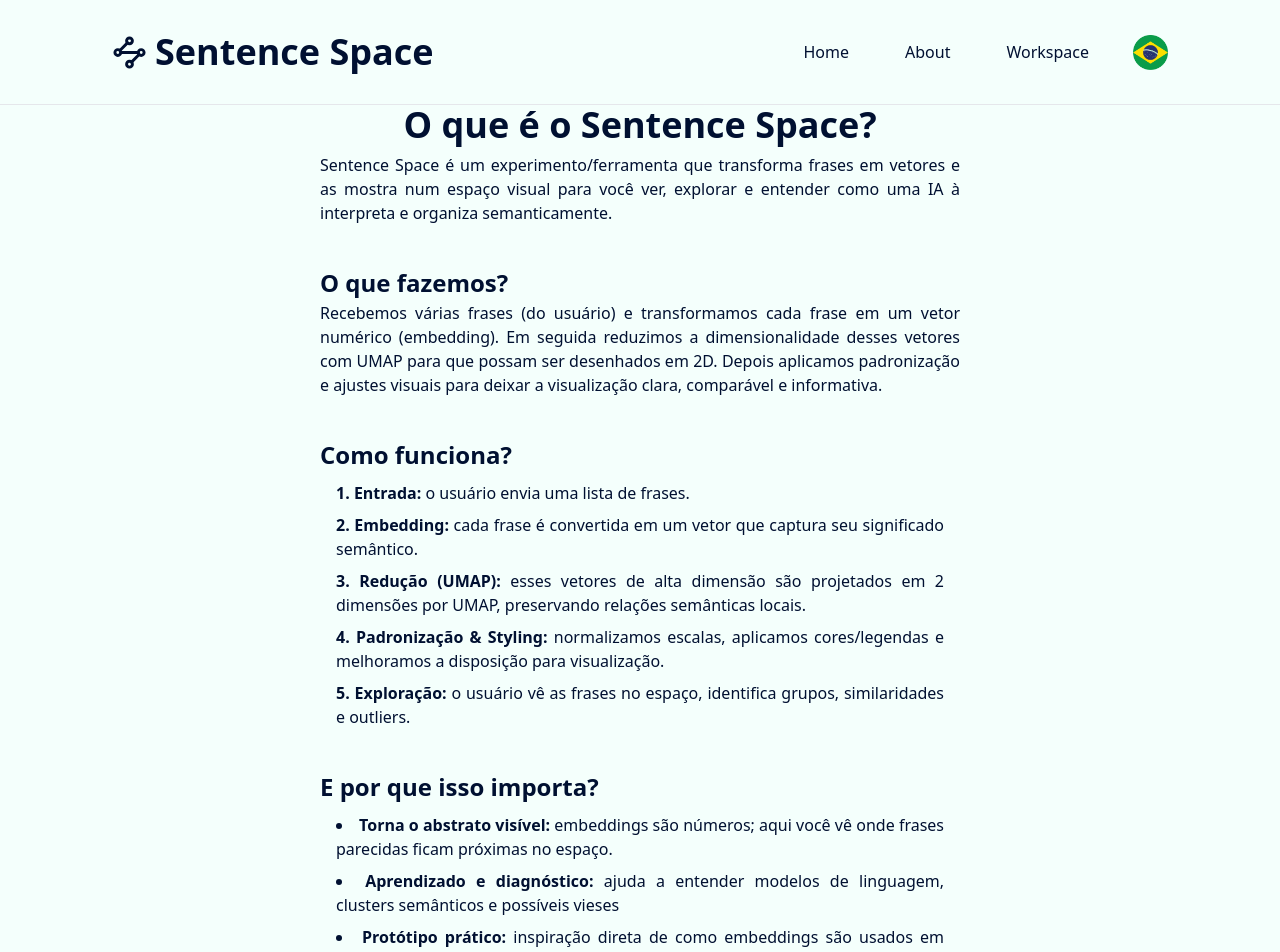
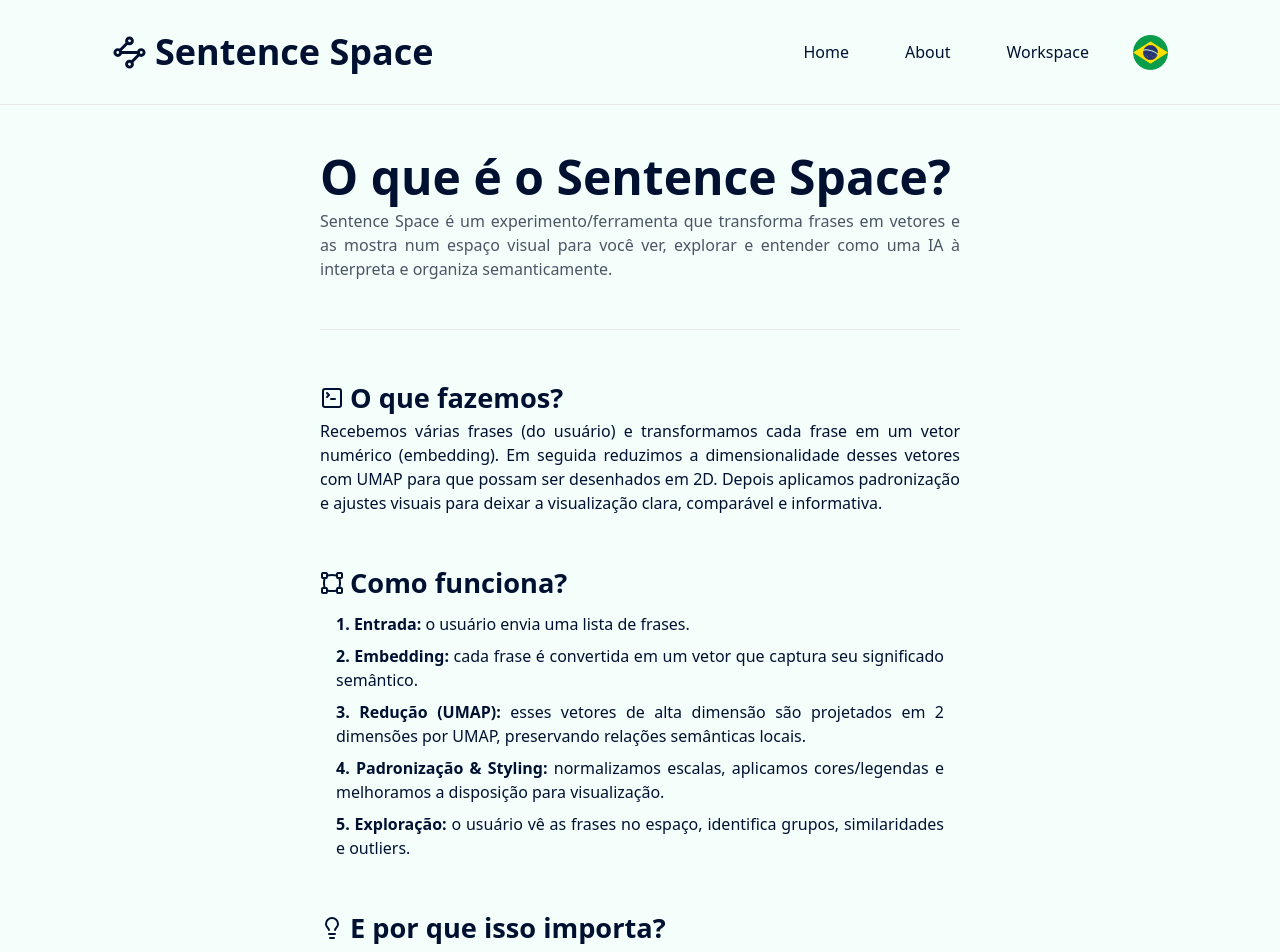
Before and after one commit to LucMazarJR/visual_embedding, a Next.js app in the folder front/: page /about in a window 1280 px wide. Shown: the top 952 px of the page. Built offline with nearby package versions, Linux system fonts and the light colour scheme.

Commit message:
feat: finish about page implementation

```diff
--- a/front/app/about/page.module.css
+++ b/front/app/about/page.module.css
@@ -1,6 +1,9 @@
 .section h3 {
-  font-size: 1.5rem;
-  font-weight: 600;
+  display: flex;
+  align-items: center;
+  gap: 6px;
+  font-size: 1.7rem;
+  font-weight: 700;
 }
 
 .section span {
--- a/front/app/about/page.tsx
+++ b/front/app/about/page.tsx
@@ -1,21 +1,31 @@
+import {
+  Lightbulb,
+  Sparkles,
+  SquareTerminal,
+  VectorSquare,
+} from "lucide-react";
 import styles from "./page.module.css";
 
 export default function About() {
   return (
-    <div className="mb-24 flex w-full flex-col items-center text-center">
-      <h1 className="text-center text-4xl font-bold">
+    <div className="mt-12 mb-24 flex w-full flex-col items-center text-center">
+      <div className="w-1/2 space-y-2">
+        <h1 className="w-full text-start text-5xl font-black">
           O que é o Sentence Space?
         </h1>
-      <div className="mt-2 flex w-1/2 flex-col gap-10 text-justify">
+        <div className="mt-2 flex flex-col gap-12 text-justify">
           <section>
-          <p>
-            Sentence Space é um experimento/ferramenta que transforma frases em
-            vetores e as mostra num espaço visual para você ver, explorar e
+            <p className="text-gray-600">
+              Sentence Space é um experimento/ferramenta que transforma frases
+              em vetores e as mostra num espaço visual para você ver, explorar e
               entender como uma IA à interpreta e organiza semanticamente.
             </p>
           </section>
+          <hr className="border-gray-200" />
           <section className={styles.section}>
-          <h3>O que fazemos?</h3>
+            <h3>
+              <SquareTerminal /> O que fazemos?
+            </h3>
             <p>
               Recebemos várias frases (do usuário) e transformamos cada frase em
               um vetor numérico (embedding). Em seguida reduzimos a
@@ -25,19 +35,22 @@ export default function About() {
             </p>
           </section>
           <section className={styles.section}>
-          <h3>Como funciona?</h3>
+            <h3>
+              <VectorSquare />
+              Como funciona?
+            </h3>
             <div className="mt-2 flex flex-col items-center">
               <ol className="w-[95%] list-inside list-decimal space-y-2 marker:font-bold">
                 <li>
                   <span>Entrada:</span> o usuário envia uma lista de frases.
                 </li>
                 <li>
-                <span>Embedding:</span> cada frase é convertida em um vetor que
-                captura seu significado semântico.
+                  <span>Embedding:</span> cada frase é convertida em um vetor
+                  que captura seu significado semântico.
                 </li>
                 <li>
-                <span>Redução (UMAP):</span> esses vetores de alta dimensão são
-                projetados em 2 dimensões por UMAP, preservando relações
+                  <span>Redução (UMAP):</span> esses vetores de alta dimensão
+                  são projetados em 2 dimensões por UMAP, preservando relações
                   semânticas locais.
                 </li>
                 <li>
@@ -53,7 +66,9 @@ export default function About() {
             </div>
           </section>
           <section className={styles.section}>
-          <h3>E por que isso importa?</h3>
+            <h3>
+              <Lightbulb />E por que isso importa?
+            </h3>
             <div className="mt-2 flex flex-col items-center">
               <ul className="w-[95%] list-inside list-disc space-y-2">
                 <li>
@@ -61,32 +76,36 @@ export default function About() {
                   aqui você vê onde frases parecidas ficam próximas no espaço.
                 </li>
                 <li>
-                <span>Aprendizado e diagnóstico:</span> ajuda a entender modelos
-                de linguagem, clusters semânticos e possíveis vieses
+                  <span>Aprendizado e diagnóstico:</span> ajuda a entender
+                  modelos de linguagem, clusters semânticos e possíveis vieses
                 </li>
                 <li>
                   <span>Protótipo prático:</span> inspiração direta de como
-                embeddings são usados em chatbots e bancos vetoriais para busca
-                por similaridade.
+                  embeddings são usados em chatbots e bancos vetoriais para
+                  busca por similaridade.
                 </li>
               </ul>
             </div>
           </section>
           <section className={styles.section}>
-          <h3>Inspiração</h3>
+            <h3>
+              <Sparkles />
+              Inspiração
+            </h3>
             <p>
               A ideia nasceu do uso de embeddings para aproximação semântica em
-            chatbots e bancos de dados vetoriais. Durante um projeto de extensão
-            no PET-Saúde, precisei implementar um conjunto de FAQs em um banco
-            de dados vetorial para alimentar um chatbot — e foi nesse processo
-            que a intuição por trás dos embeddings se tornou concreta: frases
-            com significados próximos ocupam regiões próximas no espaço
-            vetorial. Explicações didáticas normalmente ilustram isso com frases
-            em um plano cartesiano; o Sentence Space é a versão prática e
-            interativa dessa ideia.
+              chatbots e bancos de dados vetoriais. Durante um projeto de
+              extensão no PET-Saúde, precisei implementar um conjunto de FAQs em
+              um banco de dados vetorial para alimentar um chatbot — e foi nesse
+              processo que a intuição por trás dos embeddings se tornou
+              concreta: frases com significados próximos ocupam regiões próximas
+              no espaço vetorial. Explicações didáticas normalmente ilustram
+              isso com frases em um plano cartesiano; o Sentence Space é a
+              versão prática e interativa dessa ideia.
             </p>
           </section>
         </div>
       </div>
+    </div>
   );
 }
```
Lines whose indentation alone changed are shown as unchanged.
